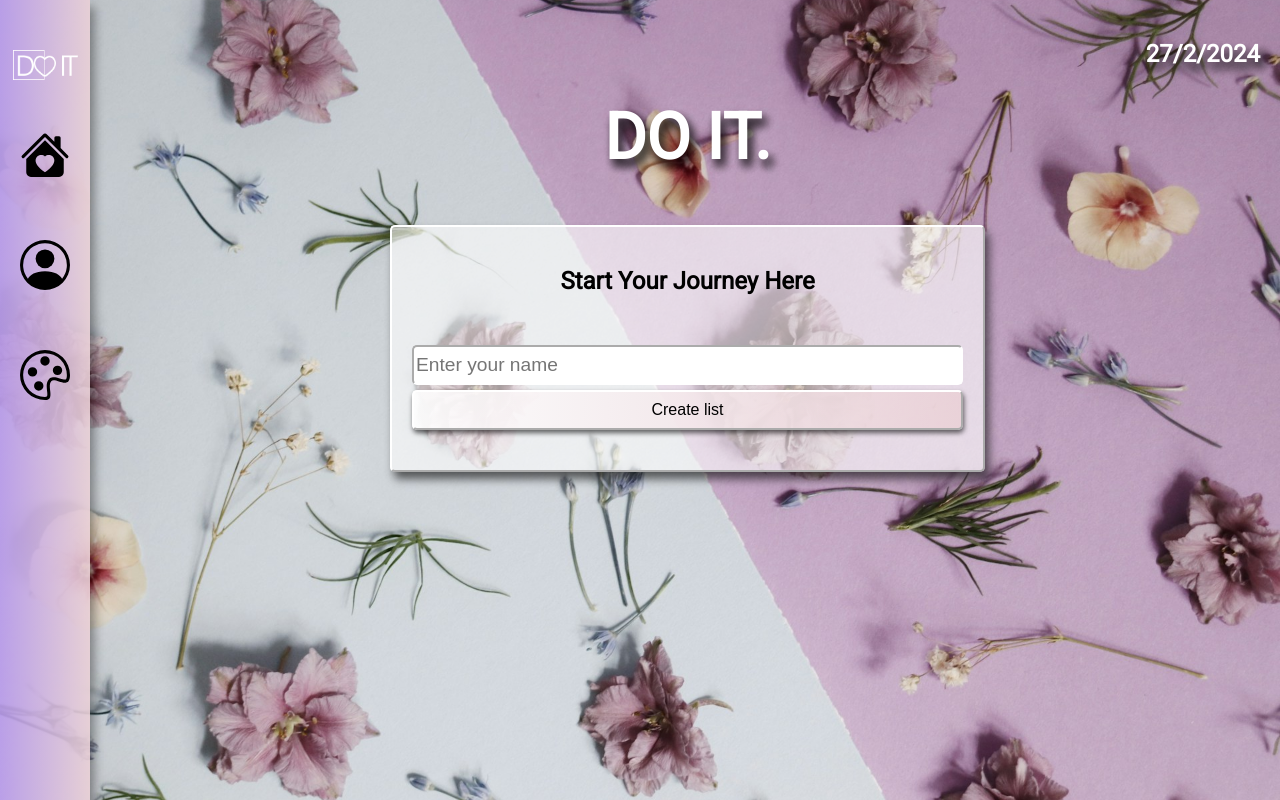
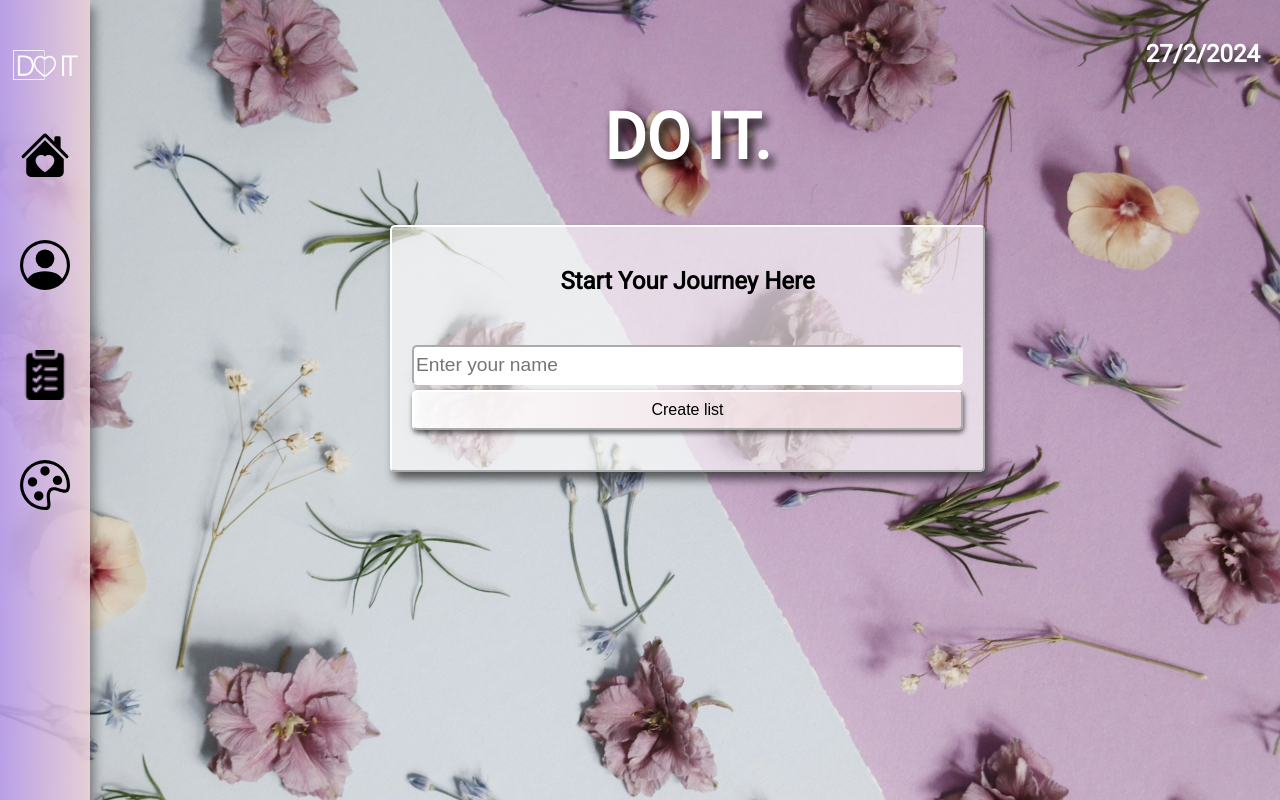
Before and after one commit to GanjanaT/to-do-list-react, a React (Vite) app: page / in a window 1280 px wide. Built offline with nearby package versions, Linux system fonts and the light colour scheme.

Commit message:
submit buttons to components, added icon, added id to Name input

```diff
--- a/src/components/AsideNav.jsx
+++ b/src/components/AsideNav.jsx
@@ -2,6 +2,7 @@ import React, { useState } from "react";
 import { Link } from "react-router-dom";
 import homeIcon from "../assets/home-icon.svg";
 import accountIcon from "../assets/account-icon.svg";
+import listIcon from "../assets/list-icon.png";
 import logo from '../assets/logo1.png'
 import ChangeBackground from "./ChangeBackground";
 
@@ -10,13 +11,19 @@ const data = [
     id: 1,
     name: "Home",
     link: "/",
-    img: homeIcon,
+    img: homeIcon
   },
   {
     id: 2,
     name: "Account",
-    link: "*",
-    img: accountIcon,
+    link: "/account",
+    img: accountIcon
+  },
+  {
+    id: 2,
+    name: "Lists",
+    link: "/list",
+    img: listIcon
   }
 ];
 
--- a/src/components/ChangeBackground.jsx
+++ b/src/components/ChangeBackground.jsx
@@ -3,42 +3,6 @@ import bgIcon from "../assets/bg-icon.svg";
 import bgImgGreen from "../assets/bg-green.jpg";
 import bgImgColors from "../assets/bg-colors.jpg";
 import bgImgFlowers from "../assets/bg.jpg";
-
-
-function ChangeBackground() {
-  const [toggleBackgrounds, setToggleBackgrounds] = useState(false);
-  const [backgroundBtns, setBackgroundBtns] = useState(data)
-  const [background, setBackground] = useState("");
-
-  useEffect(()=> {
-    document.body.style.backgroundImage = background;
-  }, [background])
-
-  function changeBackground(image){
-    setBackground(prev => prev = image)
-    console.log(background)
-  }
-
-  return (
-    <>
-      <div className="bg-container">
-        <button className="bg-icon-btn" onClick={() => setToggleBackgrounds(!toggleBackgrounds)}>
-          <img src={bgIcon} alt="background icon" />Background
-        </button>
-        {toggleBackgrounds && (
-        <div className="bg-btns-container">
-          {backgroundBtns.map(btn =>
-            <div key={btn.id}>
-            <button onClick={() => changeBackground(btn.image)} className="bg-btn" type="button" style={{backgroundImage: btn.image}}>{btn.name}</button>
-            </div>
-          )}
-        </div>)}
-      </div>
-    </>
-  );
-}
-
-export default ChangeBackground;
 
 const data = [
   {
@@ -57,3 +21,38 @@ const data = [
     image: `url(${bgImgFlowers})`
   }
 ]
+
+function ChangeBackground() {
+  const [toggleBackgroundBtns, setToggleBackgroundBtns] = useState(false);
+  const [backgroundBtns, setBackgroundBtns] = useState(data)
+  const [background, setBackground] = useState("");
+
+  useEffect(()=> {
+    document.body.style.backgroundImage = background;
+    console.log(background)
+  }, [background])
+
+  function changeBackground(image){
+    setBackground(prev => prev = image)
+  }
+
+  return (
+    <>
+      <div className="bg-container">
+        <button className="bg-icon-btn" onClick={() => setToggleBackgroundBtns(!toggleBackgroundBtns)}>
+          <img src={bgIcon} alt="background icon" />Background
+        </button>
+        {toggleBackgroundBtns && (
+        <div className="bg-btns-container">
+          {backgroundBtns.map(btn =>
+            <div key={btn.id}>
+            <button onClick={() => changeBackground(btn.image)} className="bg-btn" type="button" style={{backgroundImage: btn.image}}>{btn.name}</button>
+            </div>
+          )}
+        </div>)}
+      </div>
+    </>
+  );
+}
+
+export default ChangeBackground;
--- a/src/components/NameInput.jsx
+++ b/src/components/NameInput.jsx
@@ -6,8 +6,8 @@ function NameInput() {
       <section className="container name-container">
         <h2>Start your journey here</h2>
         <form className="name-form">
-          <label>
-            <input type="text" name="name" placeholder="Enter your name" />
+          <label htmlFor="name-input">
+            <input type="text" name="name" id="name-input" placeholder="Enter your name" />
           </label>
           <button className="btn-styling" type="button">
             Create list
--- /dev/null
+++ b/src/components/SubmitButton.jsx
@@ -0,0 +1,13 @@
+import React from 'react'
+
+function SubmitButton({btnType, className, btnText}) {
+  return (
+    <>
+        <button type={btnType} className={className} >
+            {btnText}
+        </button>
+    </>
+  )
+}
+
+export default SubmitButton
--- a/src/components/ToDoInput.jsx
+++ b/src/components/ToDoInput.jsx
@@ -1,4 +1,5 @@
 import React, { useState } from "react";
+import SubmitButton from "./SubmitButton";
 
 function ToDoInput({ setToDoList }) {
   const [toDo, setToDo] = useState("");
@@ -45,9 +46,7 @@ function ToDoInput({ setToDoList }) {
             placeholder="to do.."
           />
         </label>
-        <button type="submit" className="style-btn">
-          Add
-        </button>
+        <SubmitButton type={"submit"} className={"style-btn"} btnText={"Add"}></SubmitButton>
       </form>
     </>
   );
--- a/src/pages/WelcomePage.jsx
+++ b/src/pages/WelcomePage.jsx
@@ -1,6 +1,7 @@
 import React, { useState } from "react";
 import "../pages/welcome-page.css";
 import { useNavigate } from "react-router-dom";
+import SubmitButton from "../components/SubmitButton";
 
 function WelcomePage() {
   const [userName, setUserName] = useState("");
@@ -46,9 +47,7 @@ function WelcomePage() {
               placeholder="Enter your name"
             />
           </label>
-          <button type="submit" className="style-btn" >
-            Create list
-          </button>
+          <SubmitButton type={"submit"} className={"style-btn"} btnText={"Create list"}></SubmitButton>
         </form>
       </section>
     </>
```
Also changed, not shown: src/assets/bg-colors2.jpg (deleted), src/assets/list-icon.png (added).
